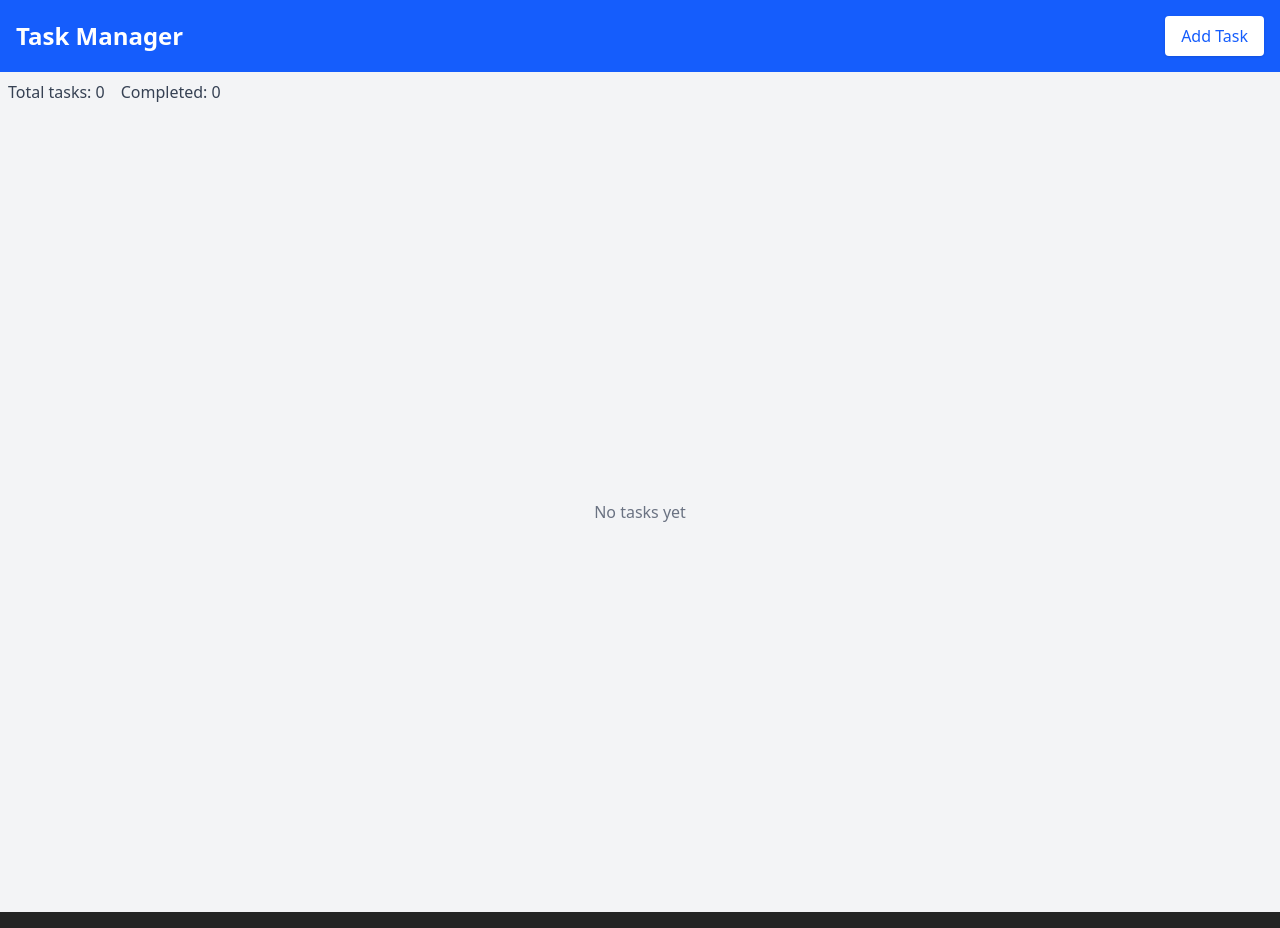
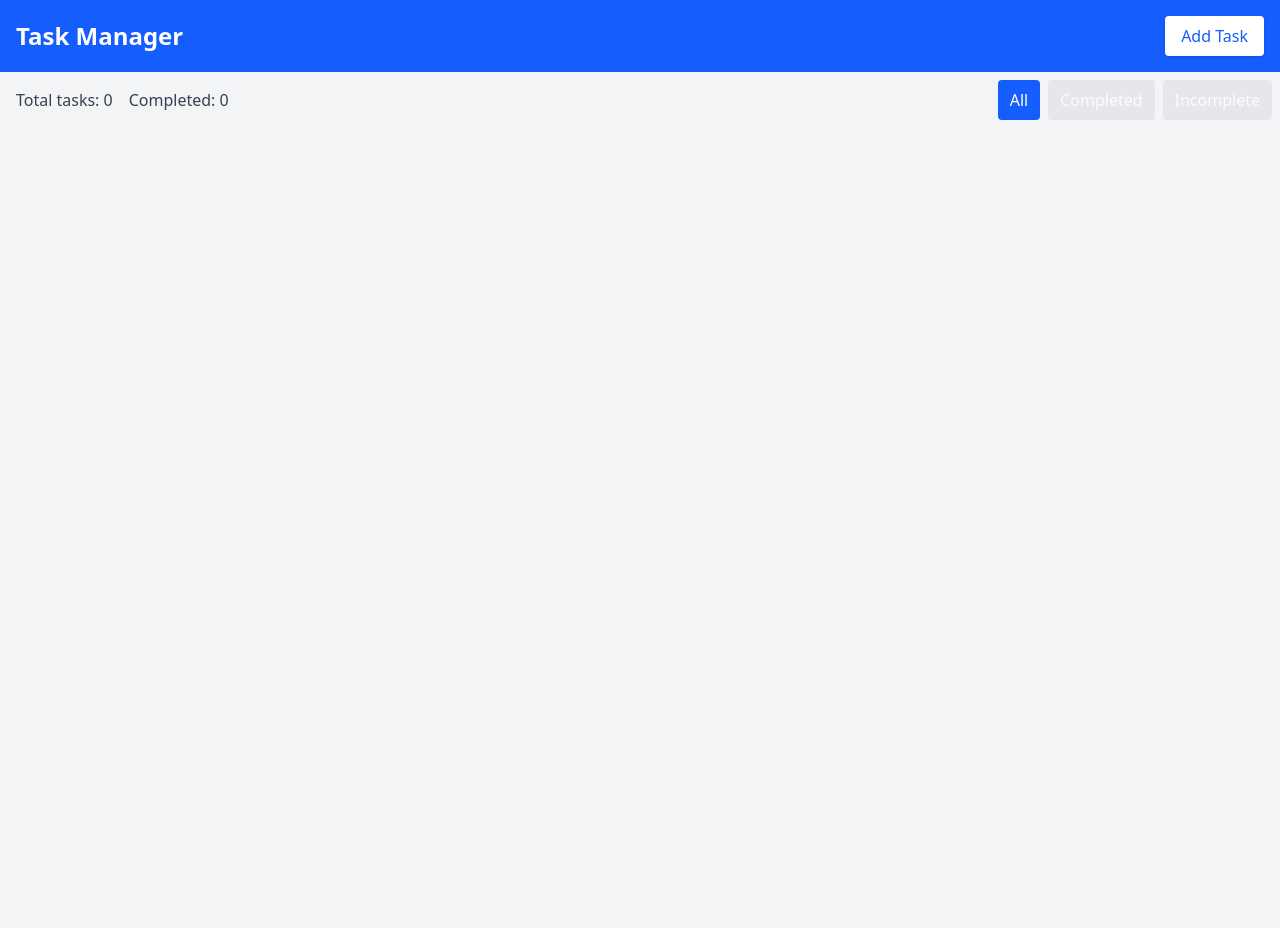
Before and after one commit to rodtob/task-manager, a React (Vite) app: page / in a window 1280 px wide. Built offline with nearby package versions, Linux system fonts and the light colour scheme.

Commit message:
add filter bar

```diff
--- a/src/App.tsx
+++ b/src/App.tsx
@@ -1,4 +1,5 @@
 import TaskCounter from "./components/Counter";
+import FilterBar from "./components/FilterBar";
 import { Header } from "./components/Header";
 import TaskList from "./components/TaskList";
 
@@ -6,7 +7,12 @@ function App() {
   return (
     <div className="min-h-screen bg-gray-100">
       <Header />
+      <div className="flex justify-between m-2">
       <TaskCounter />
+      <FilterBar />
+
+      </div>
+
       <div className="flex flex-col items-center justify-center ml-10 mr-10 min-h-screen">
         <TaskList />
       </div>
--- /dev/null
+++ b/src/components/FilterBar.tsx
@@ -0,0 +1,24 @@
+import { useFilterStore } from "../store/useFilterStore";
+
+const FilterBar = () => {
+  const filter = useFilterStore((state) => state.filter);
+  const setFilter = useFilterStore((state) => state.setFilter);
+
+  return (
+    <div className="flex gap-2">
+      {["all", "completed", "incomplete"].map((f) => (
+        <button
+          key={f}
+          onClick={() => setFilter(f as "all" | "completed" | "incomplete")}
+          className={`px-3 py-1 rounded ${
+            filter === f ? "bg-blue-600 text-white" : "bg-gray-200"
+          }`}
+        >
+          {f[0].toUpperCase() + f.slice(1)}
+        </button>
+      ))}
+    </div>
+  );
+};
+
+export default FilterBar;
--- a/src/components/TaskList.tsx
+++ b/src/components/TaskList.tsx
@@ -1,16 +1,20 @@
 import { useTaskStore } from "../store/useTaskStore";
+import { useFilterStore } from "../store/useFilterStore";
 import TaskCard from "./TaskCard";
 
 const TaskList = () => {
   const tasks = useTaskStore((state) => state.tasks);
+  const filter = useFilterStore((state) => state.filter);
 
-  if (tasks.length === 0) {
-    return <p className="text-gray-500">No tasks yet</p>;
-  }
+  const filteredTasks = tasks.filter((task) => {
+    if (filter === "completed") return task.completed;
+    if (filter === "incomplete") return !task.completed;
+    return true;
+  });
 
   return (
     <div className="flex flex-wrap gap-4">
-      {tasks.map((task) => (
+      {filteredTasks.map((task) => (
         <TaskCard key={task.id} task={task} />
       ))}
     </div>
--- /dev/null
+++ b/src/store/useFilterStore.tsx
@@ -0,0 +1,13 @@
+import { create } from "zustand";
+
+type Filter = "all" | "completed" | "incomplete";
+
+interface FilterState {
+  filter: Filter;
+  setFilter: (filter: Filter) => void;
+}
+
+export const useFilterStore = create<FilterState>((set) => ({
+  filter: "all",
+  setFilter: (filter) => set({ filter }),
+}));
```
